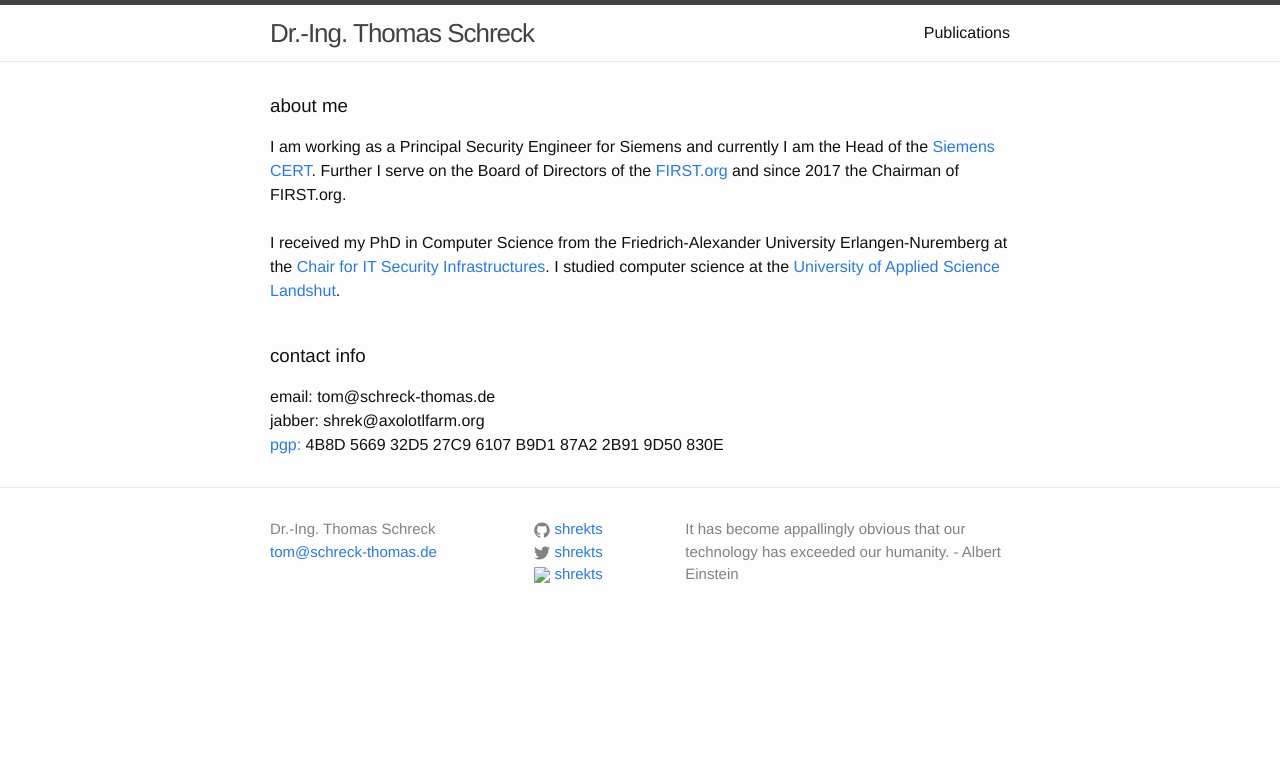
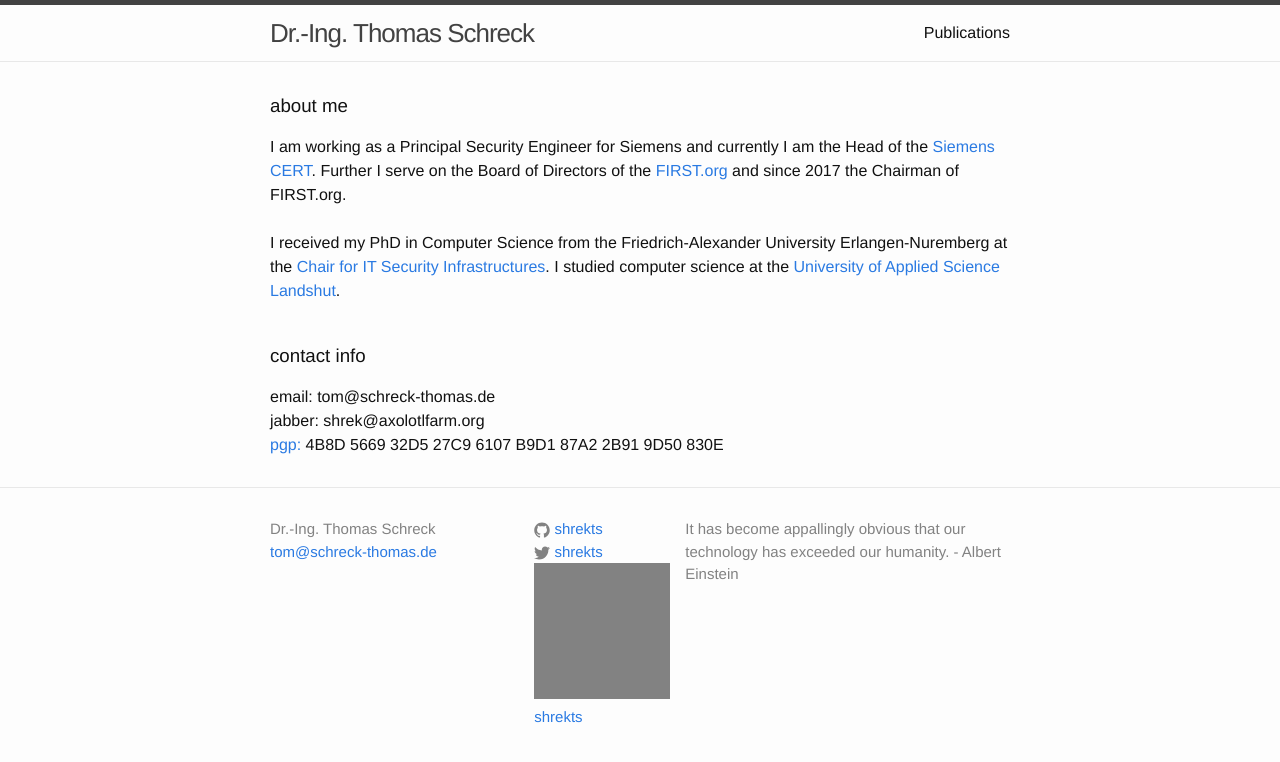
Before and after one commit to thomas-schreck/schreck-thomas.de, a Jekyll site: the page built from index.html, in a window 1280 px wide. Shown: the top 762 px of the page. Built offline with Jekyll 4.4.1, drawn with Linux system fonts in a browser that asks for light colours.

Commit message:
medium icon

```diff
--- a/_includes/footer.html
+++ b/_includes/footer.html
@@ -45,9 +45,11 @@
           <li>
             <a href="https://medium.com/@{{ site.medium }}">
               <span class="icon  icon--medium">
-		      <img src="https://cdn-static-1.medium.com/_/fp/icons/favicon-rebrand-medium.3Y6xpZ-0FSdWDnPM3hSBIA.ico"/>
               </span>
-
+               <svg viewBox="0 0 16 16">
+               <svg viewBox="0 0 16 16">
+                  <path fill="#828282" d="M0 160 l0 -160 160 0 160 0 0 160 0 160 -160 0 -160 0 0 -160z m139 34 c18 -40 27 -52 33 -42 7 9 8 7 3 -7 -4 -11 -10 -28 -12 -38 -8 -27 -17 -21 -45 35 l-27 53 0 -47 c-1 -35 4 -50 17 -57 13 -8 9 -10 -23 -10 -32 0 -36 2 -22 10 24 14 24 114 0 141 -15 17 -14 18 18 18 32 0 36 -4 58 -56z m123 44 c-16 -16 -16 -130 0 -146 9 -9 1 -12 -36 -12 -41 0 -47 2 -36 15 7 8 11 35 9 62 -5 71 6 93 44 93 24 0 28 -3 19 -12z "/>
+                </svg>
               <span class="username">{{ site.medium }}</span>
             </a>
           </li>
```
